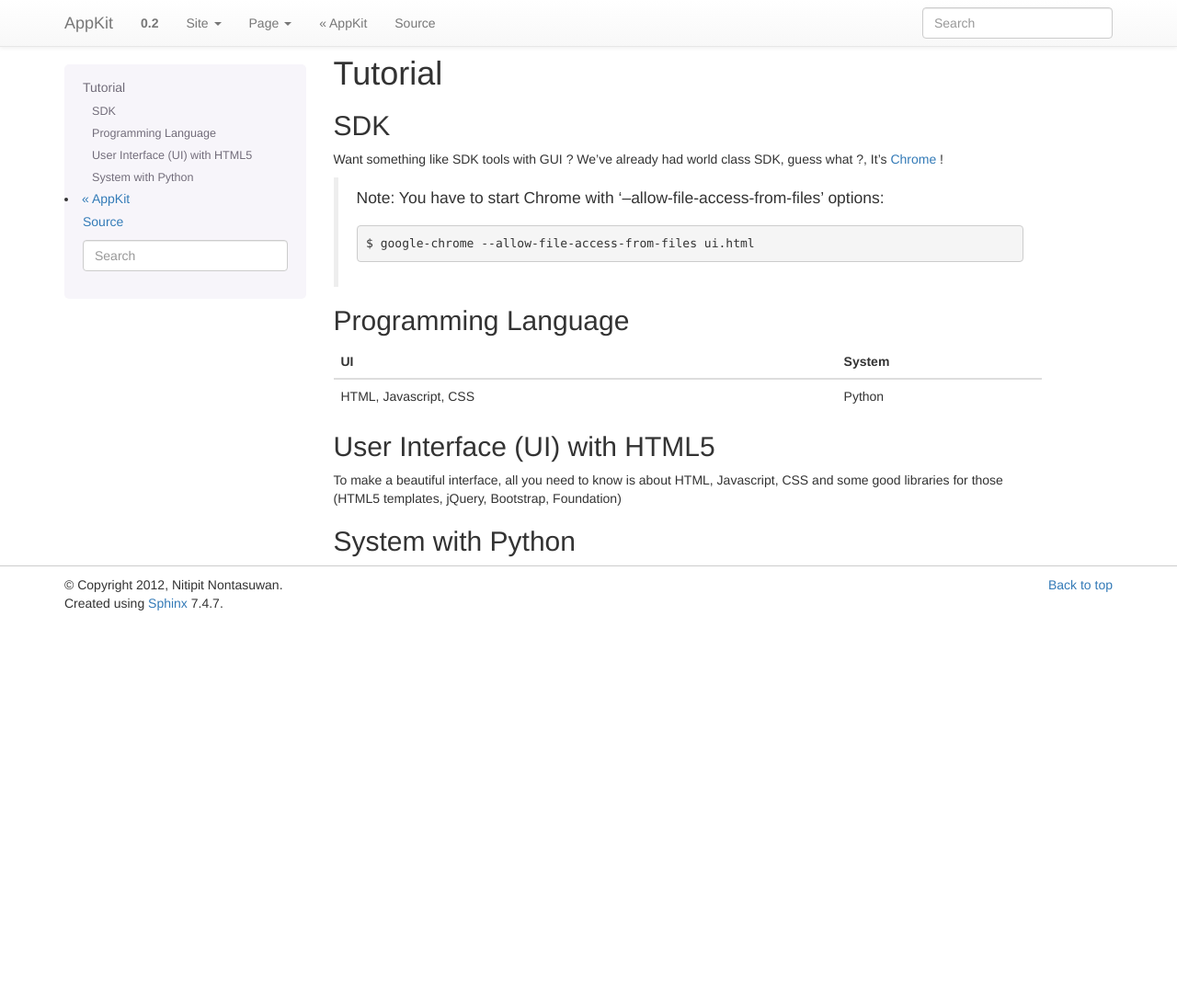
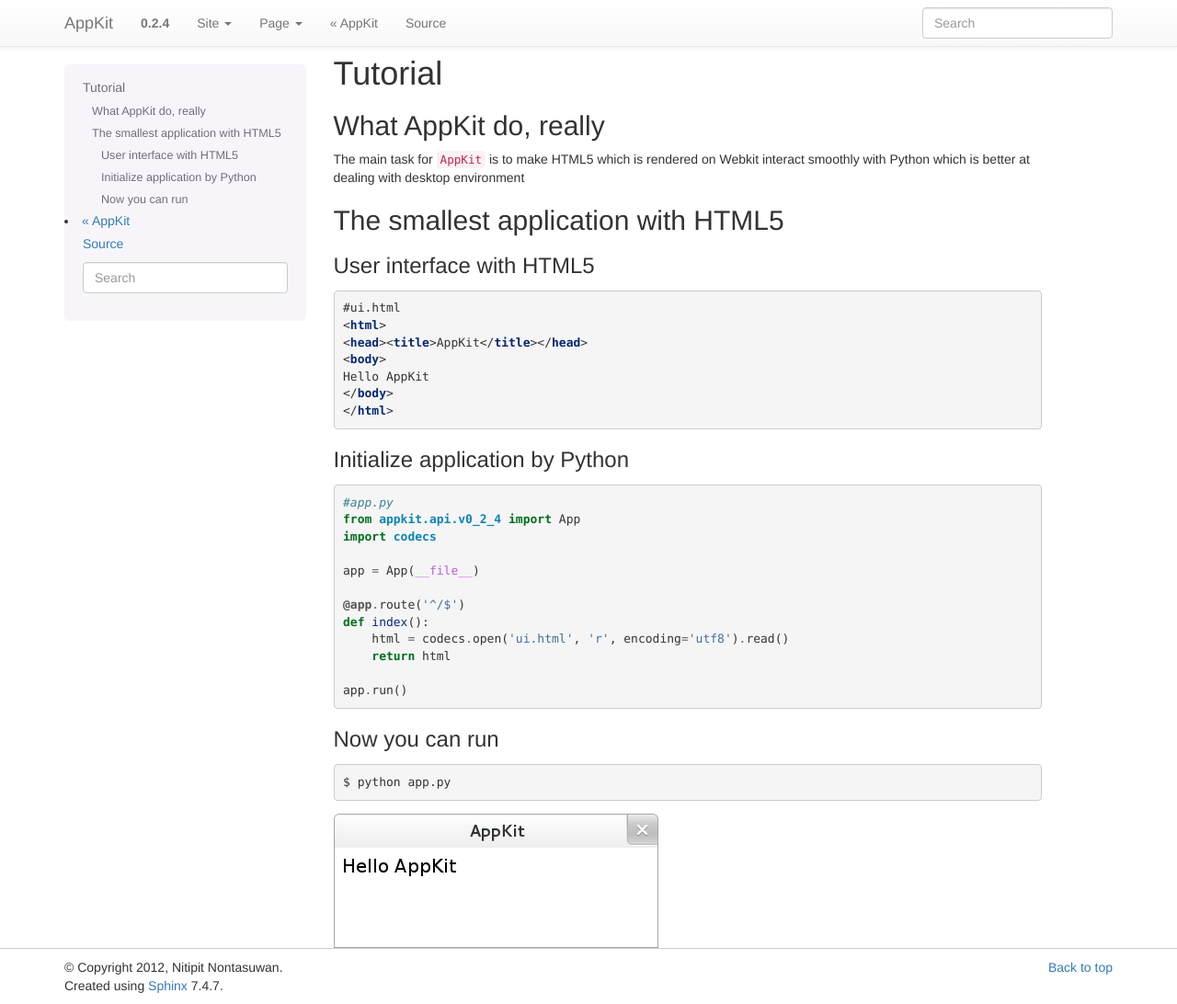
Before and after one commit to nitipit/appkit, a Sphinx documentation site: the page built from docs/source/tutorial.rst, in a window 1280 px wide and 1092 px high. Shown: the whole window at 92% size. Built offline with Sphinx 7.4.7, drawn with Linux system fonts in a browser that asks for light colours; formulas are drawn with MathJax 3.

Commit message:
Update documentation

```diff
--- a/docs/source/conf.py
+++ b/docs/source/conf.py
@@ -50,9 +50,9 @@
 # built documents.
 #
 # The short X.Y version.
-version = '0.2'
+version = '0.2.4'
 # The full version, including alpha/beta/rc tags.
-release = '0.2'
+release = '0.2.4'
 
 # The language for content autogenerated by Sphinx. Refer to documentation
 # for a list of supported languages.
--- a/docs/source/tutorial.rst
+++ b/docs/source/tutorial.rst
@@ -1,27 +1,49 @@
 Tutorial
 ========
 
-SDK
----
-Want something like SDK tools with GUI ?
-We've already had world class SDK, guess what ?, It's `Chrome <http://www.google.com/chrome>`_ !
+What AppKit do, really
+----------------------
+The main task for ``AppKit`` is to make HTML5 which is rendered on Webkit interact smoothly with Python which is better at dealing with desktop environment
 
-    Note: You have to start Chrome with '--allow-file-access-from-files' options::
+The smallest application with HTML5
+-----------------------------------
+User interface with HTML5
+~~~~~~~~~~~~~~~~~~~~~~~~~
 
-    $ google-chrome --allow-file-access-from-files ui.html
+.. code-block:: html
 
-Programming Language
---------------------
-
-.. csv-table::
-   :header: "UI", "System"
-
-   "HTML, Javascript, CSS", "Python"
-
-User Interface (UI) with HTML5
-------------------------------
-To make a beautiful interface, all you need to know is about HTML, Javascript, CSS and some good libraries for those (HTML5 templates, jQuery, Bootstrap, Foundation)
+    #ui.html
+    <html>
+    <head><title>AppKit</title></head>
+    <body>
+    Hello AppKit
+    </body>
+    </html>
 
 
-System with Python
-------------------
+Initialize application by Python
+~~~~~~~~~~~~~~~~~~~~~~~~~~~~~~~~
+
+.. code-block:: python
+
+    #app.py
+    from appkit.api.v0_2_4 import App
+    import codecs
+
+    app = App(__file__)
+
+    @app.route('^/$')
+    def index():
+        html = codecs.open('ui.html', 'r', encoding='utf8').read()
+        return html
+
+    app.run()
+
+Now you can run
+~~~~~~~~~~~~~~~
+
+::
+
+    $ python app.py
+
+.. image:: _static/tutorial/quick-app.png
```
Also changed, not shown: docs/source/_static/tutorial/quick-app.png (added), 3 other files.
